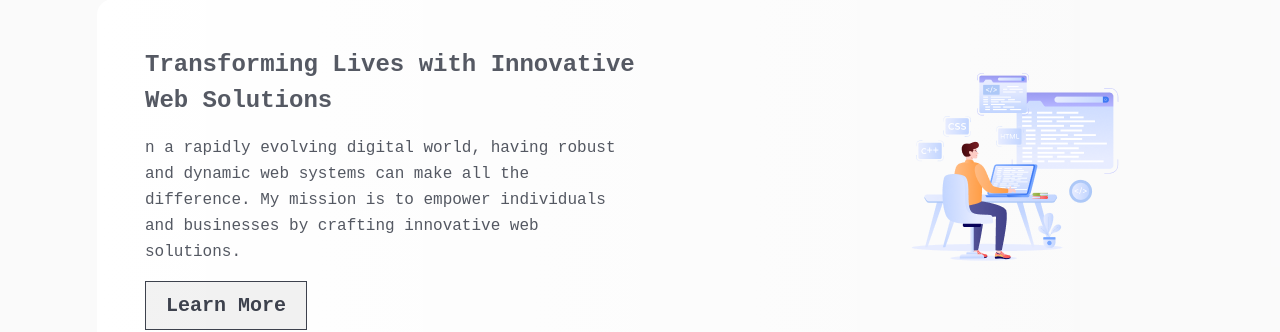
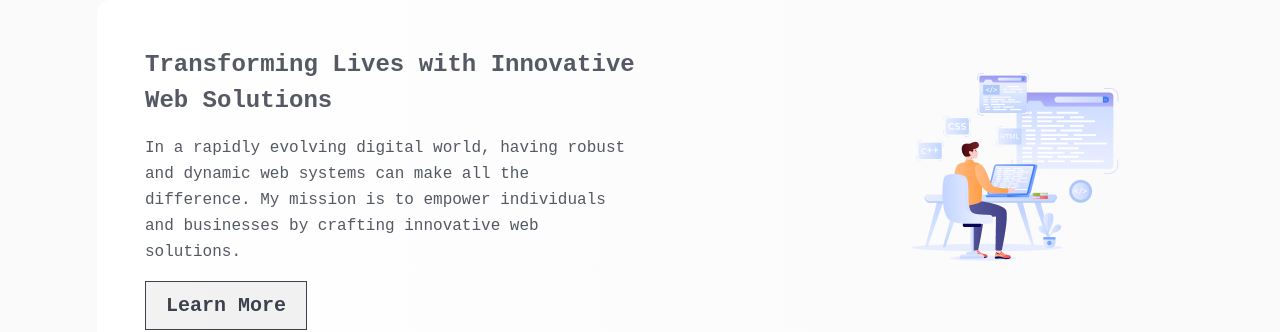
Before and after one commit to Shorno/Assignment_1-PH, a website built with Vite: page index.html in a window 1280 px wide. Shown: the part 2020-2352 px from the top of the page. Built offline with nearby package versions, Linux system fonts and the light colour scheme; a web font is replaced by a local one.

Commit message:
fixed typo

```diff
--- a/index.html
+++ b/index.html
@@ -67,7 +67,7 @@
             <div class="card-text">
                 <h1 class="dev-card-heading">Transforming Lives with Innovative Web Solutions
                 </h1>
-                <p class="text details">n a rapidly evolving digital world, having robust and dynamic web systems can
+                <p class="text details">In a rapidly evolving digital world, having robust and dynamic web systems can
                     make all the difference. My mission is to empower individuals and businesses by crafting innovative
                     web solutions.</p>
                 <button class="card-button">Learn More</button>
```
